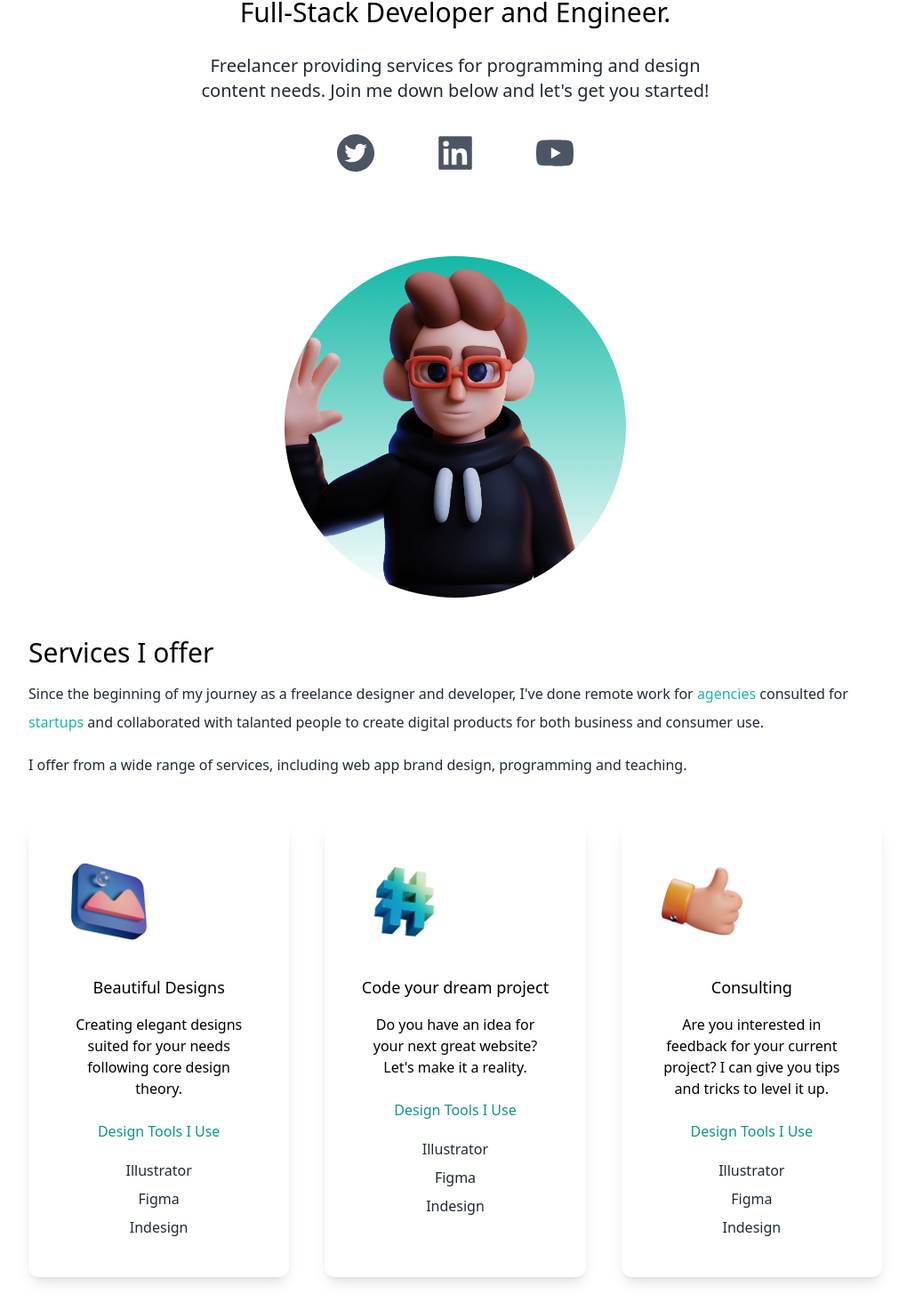
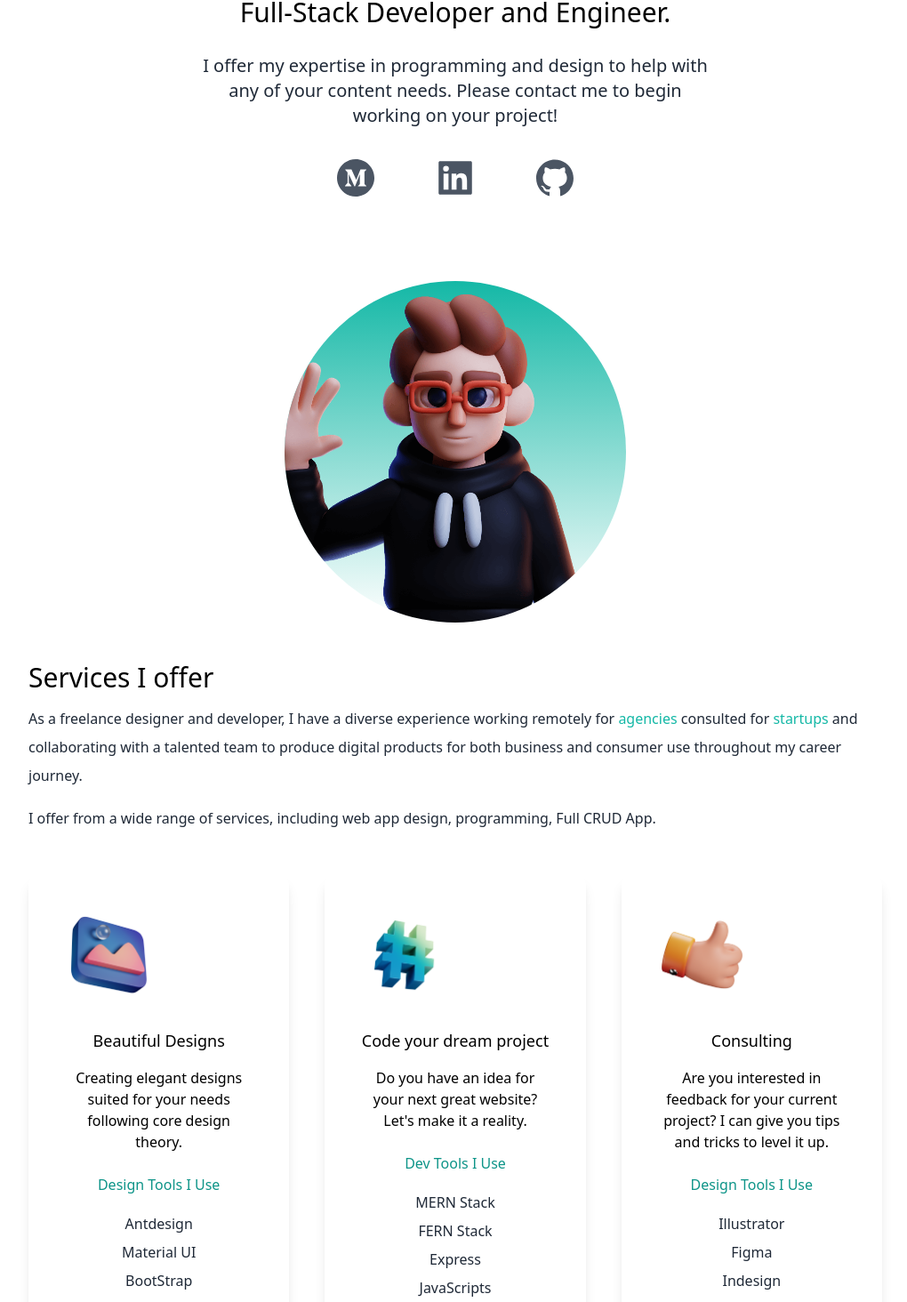
Before and after one commit to beboopr/MyPortFolio, a Next.js app: page / in a window 1280 px wide. Shown: the part 284-1748 px from the top of the page at 89% size, without its empty margins (128-1148 px from the left). Built offline with nearby package versions, Linux system fonts and the light colour scheme.

Commit message:
added some logos and p tags

```diff
--- a/package.json
+++ b/package.json
@@ -10,10 +10,13 @@
   },
   "dependencies": {
     "@next/font": "13.1.1",
+    "bootstrap": "^5.2.3",
     "eslint": "8.31.0",
     "eslint-config-next": "13.1.1",
+    "framer-motion": "^8.4.0",
     "next": "13.1.1",
     "react": "18.2.0",
+    "react-bootstrap": "^2.7.0",
     "react-dom": "18.2.0",
     "react-icons": "^4.7.1"
   },
--- a/pages/index.js
+++ b/pages/index.js
@@ -1,11 +1,12 @@
 import Head from "next/head";
 import {
-  AiFillTwitterCircle,
+  AiFillMediumCircle,
   AiFillLinkedin,
-  AiFillYoutube,
+  AiFillGithub,
 } from "react-icons/ai";
 import { BsFillMoonStarsFill } from "react-icons/bs";
 import { useState } from "react";
+import Button from 'react-bootstrap/Button';
 import deved from "../public/dev-ed-wave.png";
 import code from "../public/code.png";
 import design from "../public/design.png";
@@ -40,12 +41,12 @@ export default function Home() {
                 />
               </li>
               <li>
-                <a
+                <Button
                   className="bg-gradient-to-r from-cyan-500 text- to-teal-500 text-white px-4 py-2 border-none rounded-md ml-8"
                   href="#"
                 >
                   Resume
-                </a>
+                </Button>
               </li>
             </ul>
           </nav>
@@ -57,13 +58,13 @@ export default function Home() {
               Full-Stack Developer and Engineer.
             </h3>
             <p className="text-md py-5 leading-8 text-gray-800 dark:text-gray-200 max-w-xl mx-auto md:text-xl">
-              Freelancer providing services for programming and design content
-              needs. Join me down below and let's get you started!
+            I offer my expertise in programming and design to help with any of your content needs.
+            Please contact me to begin working on your project!
             </p>
             <div className="text-5xl flex justify-center gap-16 py-3 text-gray-600 dark:text-gray-400">
-              <AiFillTwitterCircle/>
-              <AiFillLinkedin />
-              <AiFillYoutube />
+              <Button><AiFillMediumCircle/></Button>
+              <Button><AiFillLinkedin /></Button>
+              <Button><AiFillGithub /></Button>
             </div>
             <div className="mx-auto bg-gradient-to-b from-teal-500 rounded-full w-80 h-80 relative overflow-hidden mt-20 md:h-96 md:w-96">
               <Image src={deved} layout="fill" objectFit="cover" />
@@ -74,16 +75,15 @@ export default function Home() {
           <div>
             <h3 className="text-3xl py-1 dark:text-white ">Services I offer</h3>
             <p className="text-md py-2 leading-8 text-gray-800 dark:text-gray-200">
-              Since the beginning of my journey as a freelance designer and
-              developer, I've done remote work for
+            As a freelance designer and developer, I have a diverse experience working remotely for
               <span className="text-teal-500"> agencies </span>
               consulted for <span className="text-teal-500">startups </span>
-              and collaborated with talanted people to create digital products
-              for both business and consumer use.
+              and collaborating with a talented team to produce digital products for both
+              business and consumer use throughout my career journey.
             </p>
             <p className="text-md py-2 leading-8 text-gray-800 dark:text-gray-200">
-              I offer from a wide range of services, including web app brand design,
-              programming and teaching.
+              I offer from a wide range of services, including web app design,
+              programming, Full CRUD App.
             </p>
           </div>
           <div className="lg:flex gap-10">
@@ -97,9 +97,10 @@ export default function Home() {
                 design theory.
               </p>
               <h4 className="py-4 text-teal-600">Design Tools I Use</h4>
-              <p className="text-gray-800 py-1">Illustrator</p>
-              <p className="text-gray-800 py-1">Figma</p>
-              <p className="text-gray-800 py-1">Indesign</p>
+              <p className="text-gray-800 py-1">Antdesign</p>
+              <p className="text-gray-800 py-1">Material UI</p>
+              <p className="text-gray-800 py-1">BootStrap</p>
+              <p className="text-gray-800 py-1">Taillwindcss</p>
             </div>
             <div className="text-center shadow-lg p-10 rounded-xl my-10 dark:bg-white flex-1">
               <Image src={code} width={100} height={100} />
@@ -110,10 +111,15 @@ export default function Home() {
                 Do you have an idea for your next great website? Let's make it a
                 reality.
               </p>
-              <h4 className="py-4 text-teal-600">Design Tools I Use</h4>
-              <p className="text-gray-800 py-1">Illustrator</p>
-              <p className="text-gray-800 py-1">Figma</p>
-              <p className="text-gray-800 py-1">Indesign</p>
+              <h4 className="py-4 text-teal-600">Dev Tools I Use</h4>
+              <p className="text-gray-800 py-1">MERN Stack</p>
+              <p className="text-gray-800 py-1">FERN Stack</p>
+              <p className="text-gray-800 py-1">Express</p>
+              <p className="text-gray-800 py-1">JavaScripts</p>
+              <p className="text-gray-800 py-1">TypeScript</p>
+              <p className="text-gray-800 py-1">Next.js</p>
+              <p className="text-gray-800 py-1">Git</p>
+              <p className="text-gray-800 py-1">GitHub</p>
             </div>
             <div className="text-center shadow-lg p-10 rounded-xl my-10 dark:bg-white flex-1">
               <Image src={consulting} width={100} height={100} />
```
Also changed, not shown: 1 other file (tests, documents, lock files or other folders).
